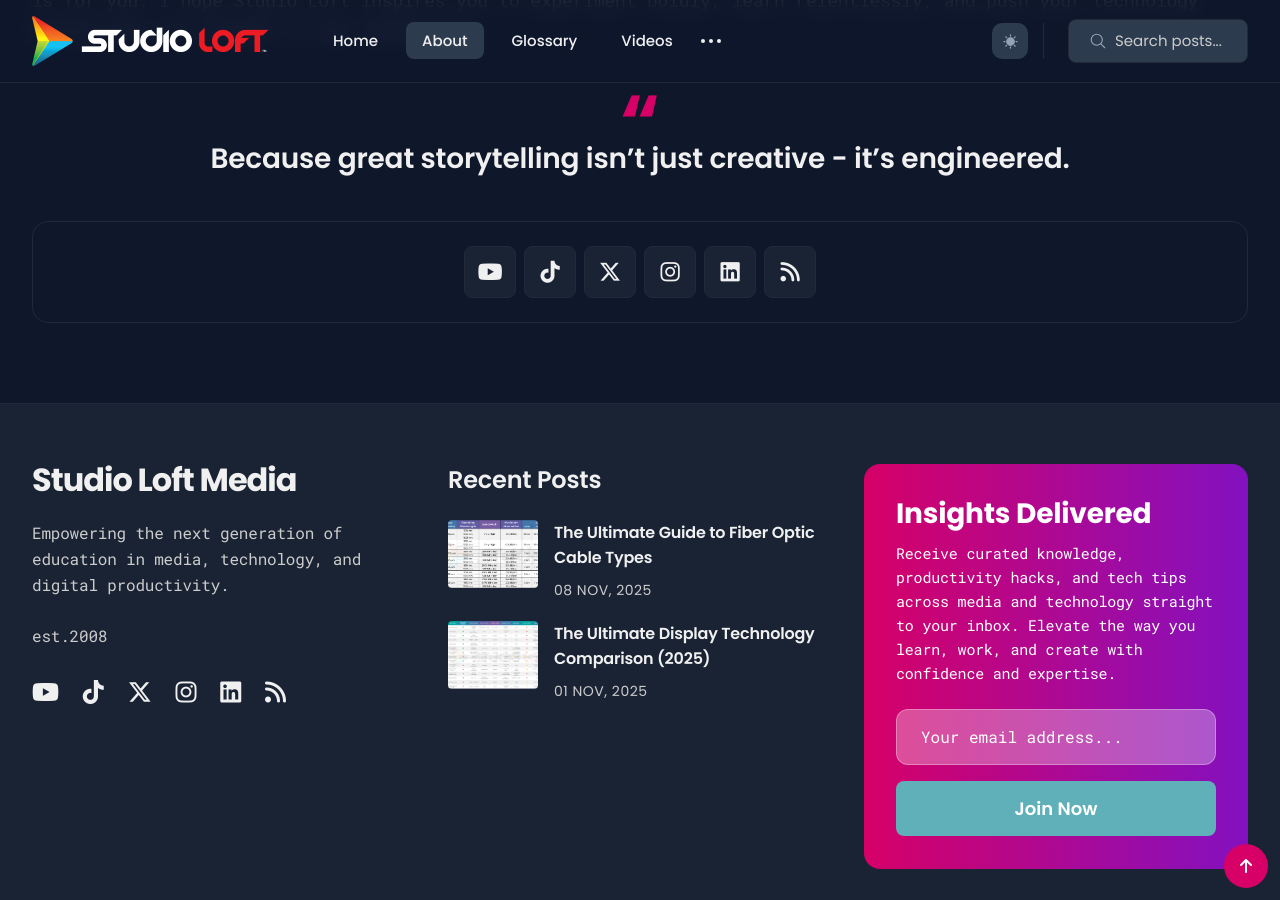
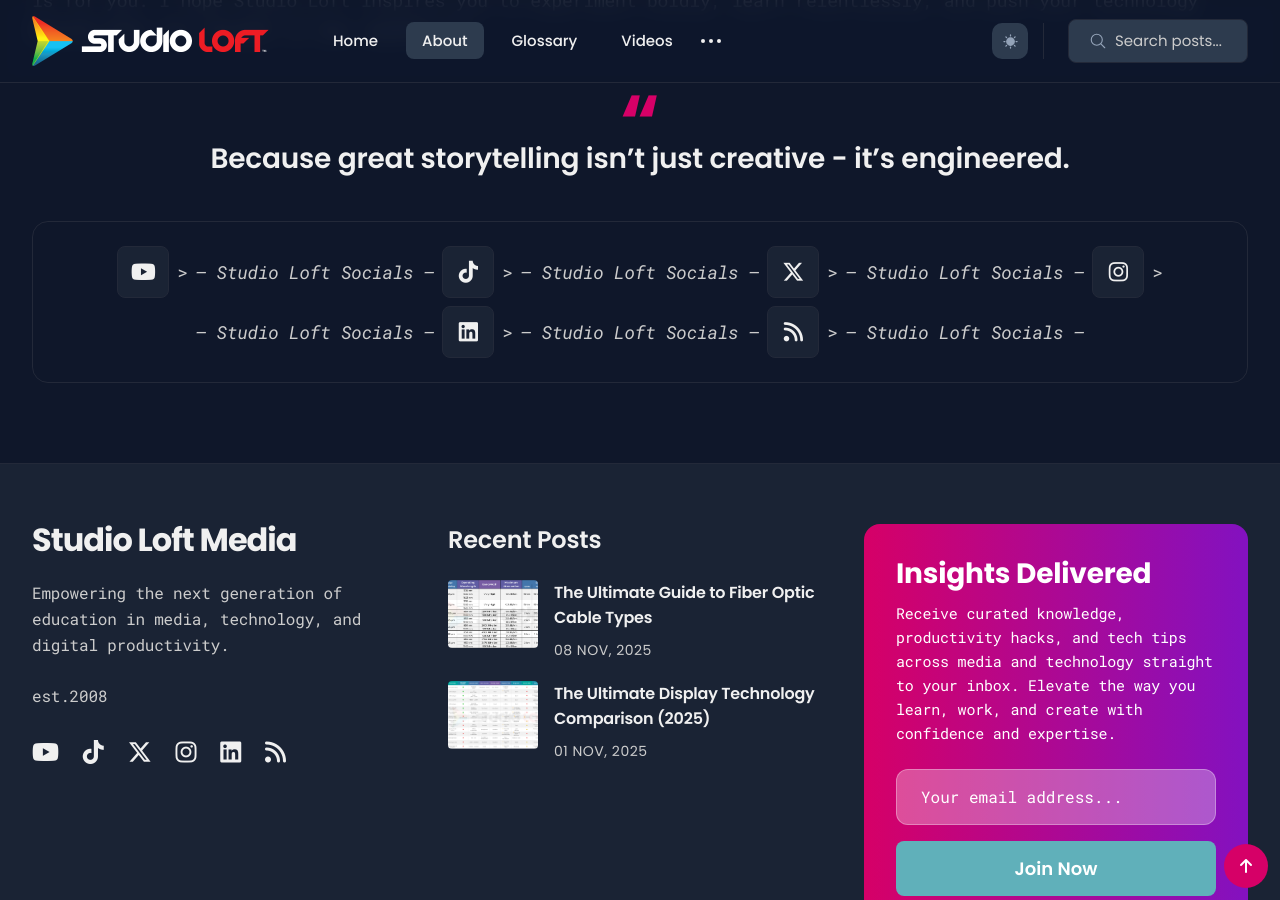
Before and after one commit to studioloft/studioloft.github.io, a Jekyll site: the page built from _pages/about.md, in a window 1280 px wide and 900 px high, scrolled down 1697 px. Built offline with Jekyll 4.4.1, drawn with Linux system fonts in a browser that asks for light colours.

Commit message:
socials add text

```diff
--- a/_pages/about.md
+++ b/_pages/about.md
@@ -75,6 +75,7 @@ Whether you're a student, a working creative, a future broadcast engineer or cur
       <a class="widget-social__link" href="{{ social.link }}" target="_blank" rel="noopener"
         aria-label="{{ social.name }} link"><i class="{{ social.icon }}"></i></a>
     </li>
+    > <cite>– Studio Loft Socials –</cite>
     {% endfor %}
   </ul>
 </div>
```
